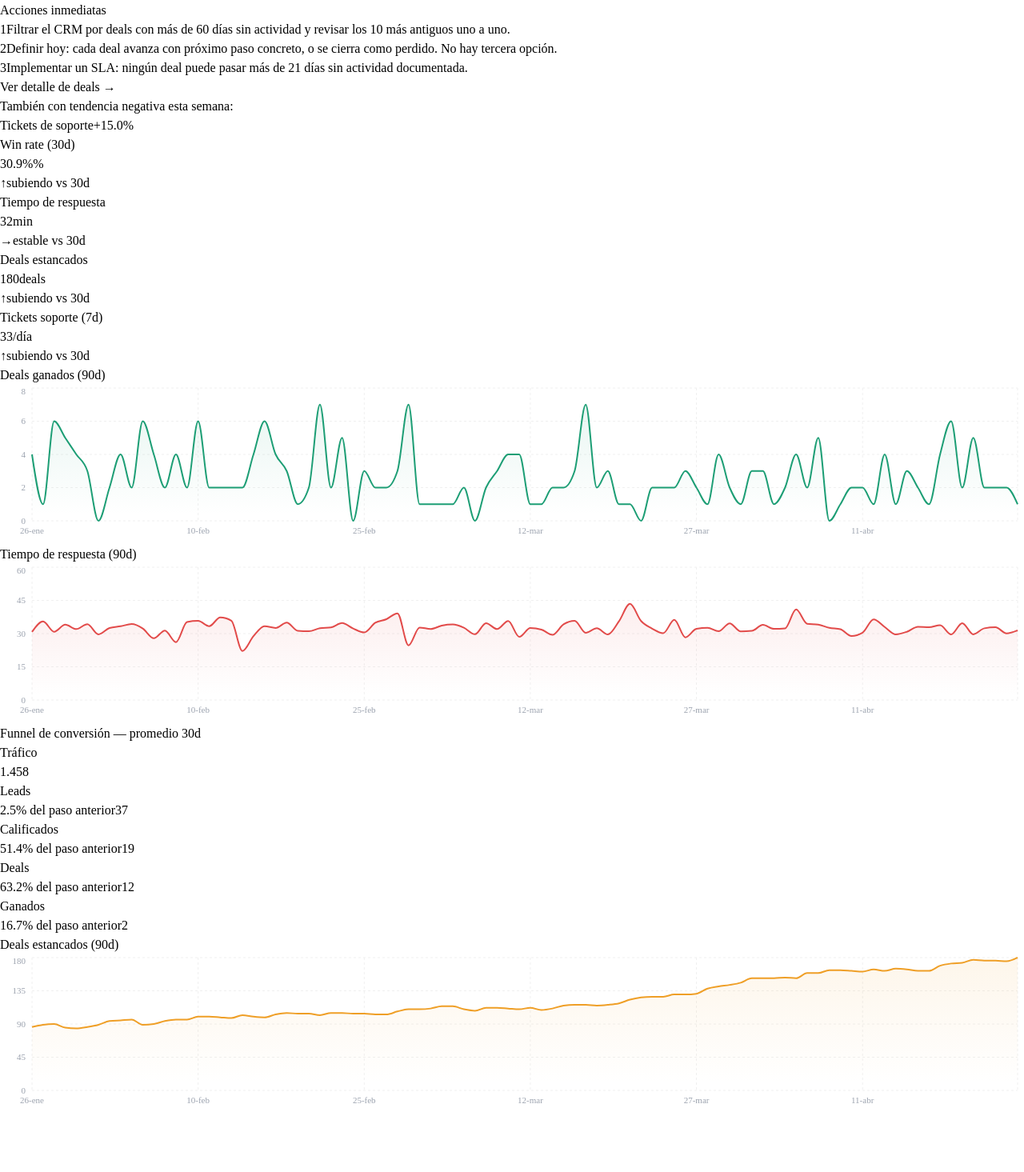
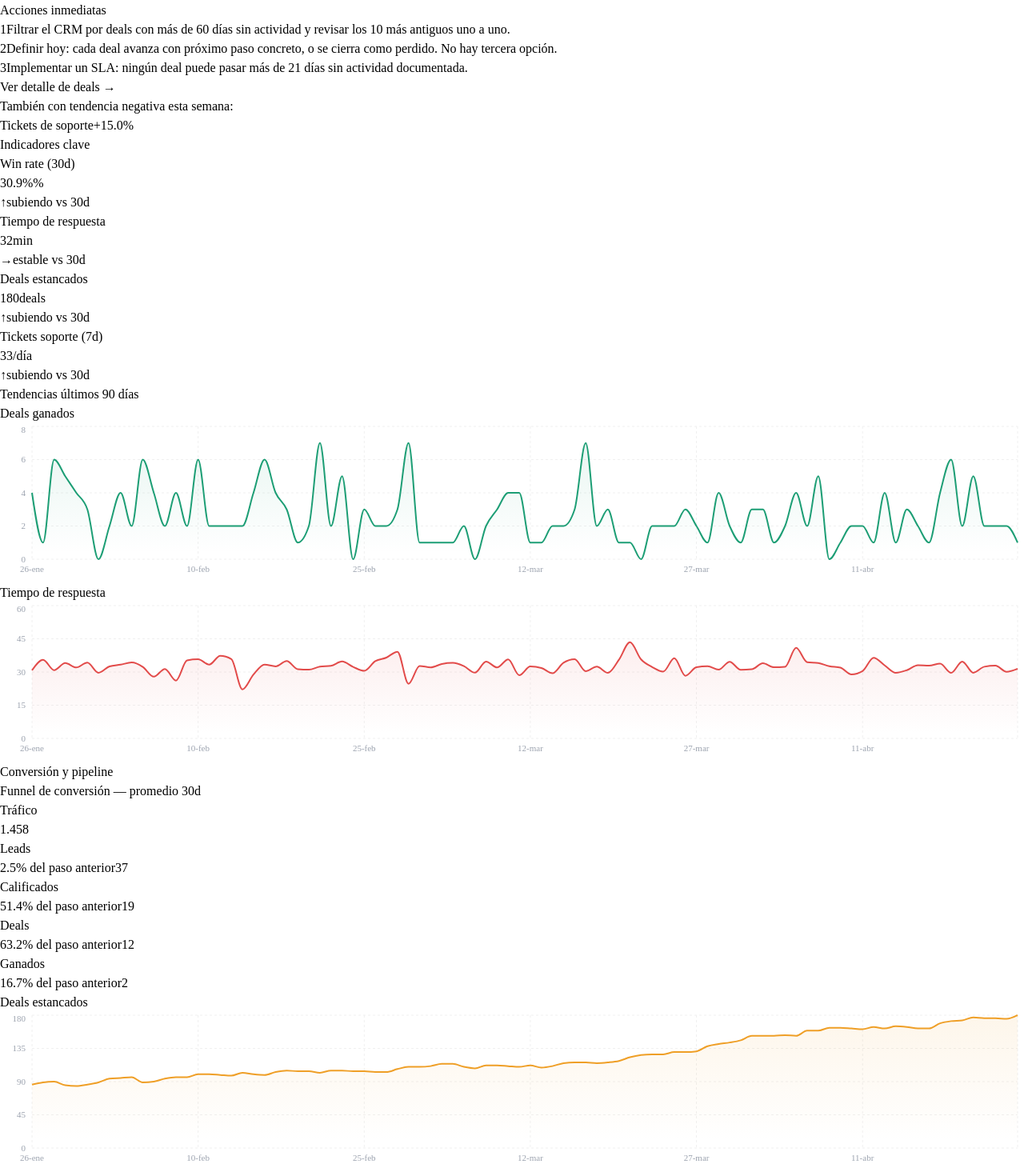
Before and after one commit to DanielOteroU/palvi-dashboard, a React (Vite) app: page / in a window 1280 px wide. Shown: the part 593-2058 px from the top of the page at 80% size. Before the commit the page ends 1986 px from the top, so only its background shows below. Built offline with nearby package versions, Linux system fonts and the light colour scheme.

Commit message:
feat: improve visual hierarchy with section titles and refined header

```diff
--- a/src/App.tsx
+++ b/src/App.tsx
@@ -19,7 +19,7 @@ export default function App() {
 
   if (!data) {
     return (
-      <div className="min-h-screen bg-gray-50 flex items-center justify-center">
+      <div className="min-h-screen bg-gradient-to-b from-gray-100 to-gray-50 flex items-center justify-center">
         <span className="text-gray-400 text-sm">Cargando datos...</span>
       </div>
     )
@@ -29,44 +29,68 @@ export default function App() {
   const kpis = getKPIs(dataset)
 
   return (
-    <div className="min-h-screen bg-gray-50">
+    <div className="min-h-screen bg-gradient-to-b from-gray-100 to-gray-50">
 
       <Header dataset={dataset} selected={selected} onChange={setSelected} />
 
-      <div className="max-w-6xl mx-auto px-6 pb-12">
+      <div className="max-w-6xl mx-auto px-6 pb-16 pt-8">
 
         <FocusAlert dataset={dataset} />
 
-        <div className="grid grid-cols-2 md:grid-cols-4 gap-4 mb-8">
+        <div className="mb-10">
+          <div className="flex items-center gap-2 mb-4">
+            <span className="text-[11px] font-semibold text-gray-500 uppercase tracking-[0.15em]">
+              Indicadores clave
+            </span>
+            <div className="flex-1 h-px bg-gray-200" />
+          </div>
+          <div className="grid grid-cols-2 md:grid-cols-4 gap-4">
             <KPICard {...kpis.winRate} />
             <KPICard {...kpis.responseTime} />
             <KPICard {...kpis.staleDeals} />
             <KPICard {...kpis.supportTickets} />
           </div>
+        </div>
 
-        <div className="grid grid-cols-1 md:grid-cols-2 gap-4 mb-4">
+        <div className="mb-10">
+          <div className="flex items-center gap-2 mb-4">
+            <span className="text-[11px] font-semibold text-gray-500 uppercase tracking-[0.15em]">
+              Tendencias últimos 90 días
+            </span>
+            <div className="flex-1 h-px bg-gray-200" />
+          </div>
+          <div className="grid grid-cols-1 md:grid-cols-2 gap-4">
             <TrendChart
               days={dataset.days}
               metricKey="deals_won"
-            label="Deals ganados (90d)"
+              label="Deals ganados"
               color="#1D9E75"
             />
             <TrendChart
               days={dataset.days}
               metricKey="avg_response_time_min"
-            label="Tiempo de respuesta (90d)"
+              label="Tiempo de respuesta"
               color="#E24B4A"
             />
           </div>
+        </div>
 
+        <div>
+          <div className="flex items-center gap-2 mb-4">
+            <span className="text-[11px] font-semibold text-gray-500 uppercase tracking-[0.15em]">
+              Conversión y pipeline
+            </span>
+            <div className="flex-1 h-px bg-gray-200" />
+          </div>
           <div className="grid grid-cols-1 md:grid-cols-2 gap-4">
             <FunnelChart days={dataset.days} />
             <TrendChart
               days={dataset.days}
               metricKey="stale_deals"
-            label="Deals estancados (90d)"
+              label="Deals estancados"
               color="#EF9F27"
             />
+          </div>
         </div>
 
       </div>
--- a/src/components/FunnelChart.tsx
+++ b/src/components/FunnelChart.tsx
@@ -10,7 +10,7 @@ export default function FunnelChart({ days }: FunnelChartProps) {
   const max = data[0].value
 
   return (
-    <div className="bg-white rounded-2xl border border-gray-100 p-5 shadow-sm">
+    <div className="bg-white rounded-2xl border border-gray-200/60 p-5 shadow-[0_1px_3px_0_rgba(0,0,0,0.04),0_4px_12px_-2px_rgba(0,0,0,0.04)]">
       <h3 className="text-sm font-medium text-gray-400 uppercase tracking-wide mb-5">
         Funnel de conversión — promedio 30d
       </h3>
--- a/src/components/Header.tsx
+++ b/src/components/Header.tsx
@@ -29,12 +29,12 @@ export default function Header({ dataset, selected, onChange }: HeaderProps) {
   const totalDays = dataset.metadata.days
 
   return (
-    <div className="bg-white border-b border-gray-100 mb-8">
+    <div className="bg-white border-b border-gray-200 shadow-[0_1px_3px_0_rgba(15,23,42,0.04)]">
       <div className="max-w-6xl mx-auto px-6">
 
         <div className="flex items-center justify-between py-4 border-b border-gray-100">
           <div className="flex items-center gap-3">
-            <div className="w-9 h-9 rounded-xl bg-gray-900 flex items-center justify-center">
+            <div className="w-9 h-9 rounded-xl bg-gradient-to-br from-gray-900 to-gray-700 flex items-center justify-center shadow-sm">
               <svg width="18" height="18" viewBox="0 0 20 20" fill="none">
                 <path d="M3 17V8M9 17V3M15 17v-6" stroke="white" strokeWidth="2" strokeLinecap="round"/>
               </svg>
@@ -45,19 +45,18 @@ export default function Header({ dataset, selected, onChange }: HeaderProps) {
             </div>
           </div>
 
-          <div className="flex items-center gap-3 text-xs text-gray-400">
-            <div className="flex items-center gap-1.5">
+          <div className="flex items-center gap-3 text-xs text-gray-500">
+            <div className="flex items-center gap-1.5 bg-emerald-50 border border-emerald-200 rounded-full px-2.5 py-1">
               <span className="w-1.5 h-1.5 rounded-full bg-emerald-500" />
-              <span>Datos actualizados</span>
+              <span className="font-medium text-emerald-700">Datos actualizados</span>
             </div>
-            <span className="text-gray-300">·</span>
-            <span className="capitalize">{today}</span>
+            <span className="capitalize text-gray-500">{today}</span>
           </div>
         </div>
 
         <div className="flex items-end justify-between py-6">
           <div>
-            <p className="text-[11px] font-semibold text-gray-400 uppercase tracking-[0.15em] mb-2">
+            <p className="text-[11px] font-semibold text-blue-600 uppercase tracking-[0.15em] mb-2">
               Reporte ejecutivo
             </p>
             <h1 className="text-3xl font-semibold text-gray-900 leading-tight">
@@ -68,7 +67,9 @@ export default function Header({ dataset, selected, onChange }: HeaderProps) {
               <span className="text-gray-300">→</span>
               <span className="font-medium">{endDate}</span>
               <span className="text-gray-300">·</span>
-              <span>{totalDays} días</span>
+              <span className="bg-gray-100 rounded-full px-2.5 py-0.5 text-xs font-medium text-gray-600">
+                {totalDays} días
+              </span>
             </div>
           </div>
 
--- a/src/components/KPICard.tsx
+++ b/src/components/KPICard.tsx
@@ -37,7 +37,7 @@ export default function KPICard({ label, value, unit, trend, direction }: KPICar
       : `${Math.round(value)}`
 
   return (
-    <div className="bg-white rounded-2xl border border-gray-100 p-5 flex flex-col gap-3 shadow-sm">
+    <div className="bg-white rounded-2xl border border-gray-200/60 p-5 flex flex-col gap-3 shadow-[0_1px_3px_0_rgba(0,0,0,0.04),0_4px_12px_-2px_rgba(0,0,0,0.04)] hover:shadow-[0_2px_6px_0_rgba(0,0,0,0.06),0_8px_24px_-4px_rgba(0,0,0,0.06)] transition-shadow">
       <span className="text-xs font-medium text-gray-400 uppercase tracking-wide">{label}</span>
       <div className="flex items-end gap-2">
         <span className="text-3xl font-semibold text-gray-900">{displayValue}</span>
--- a/src/components/TrendChart.tsx
+++ b/src/components/TrendChart.tsx
@@ -32,7 +32,7 @@ import {
       }))
 
     return (
-      <div className="bg-white rounded-2xl border border-gray-100 p-5 shadow-sm">
+        <div className="bg-white rounded-2xl border border-gray-200/60 p-5 shadow-[0_1px_3px_0_rgba(0,0,0,0.04),0_4px_12px_-2px_rgba(0,0,0,0.04)]">
         <h3 className="text-sm font-medium text-gray-400 uppercase tracking-wide mb-4">{label}</h3>
         <ResponsiveContainer width="100%" height={200}>
           <AreaChart data={data} margin={{ top: 4, right: 8, left: 0, bottom: 0 }}>
```
Lines whose indentation alone changed are shown as unchanged.
